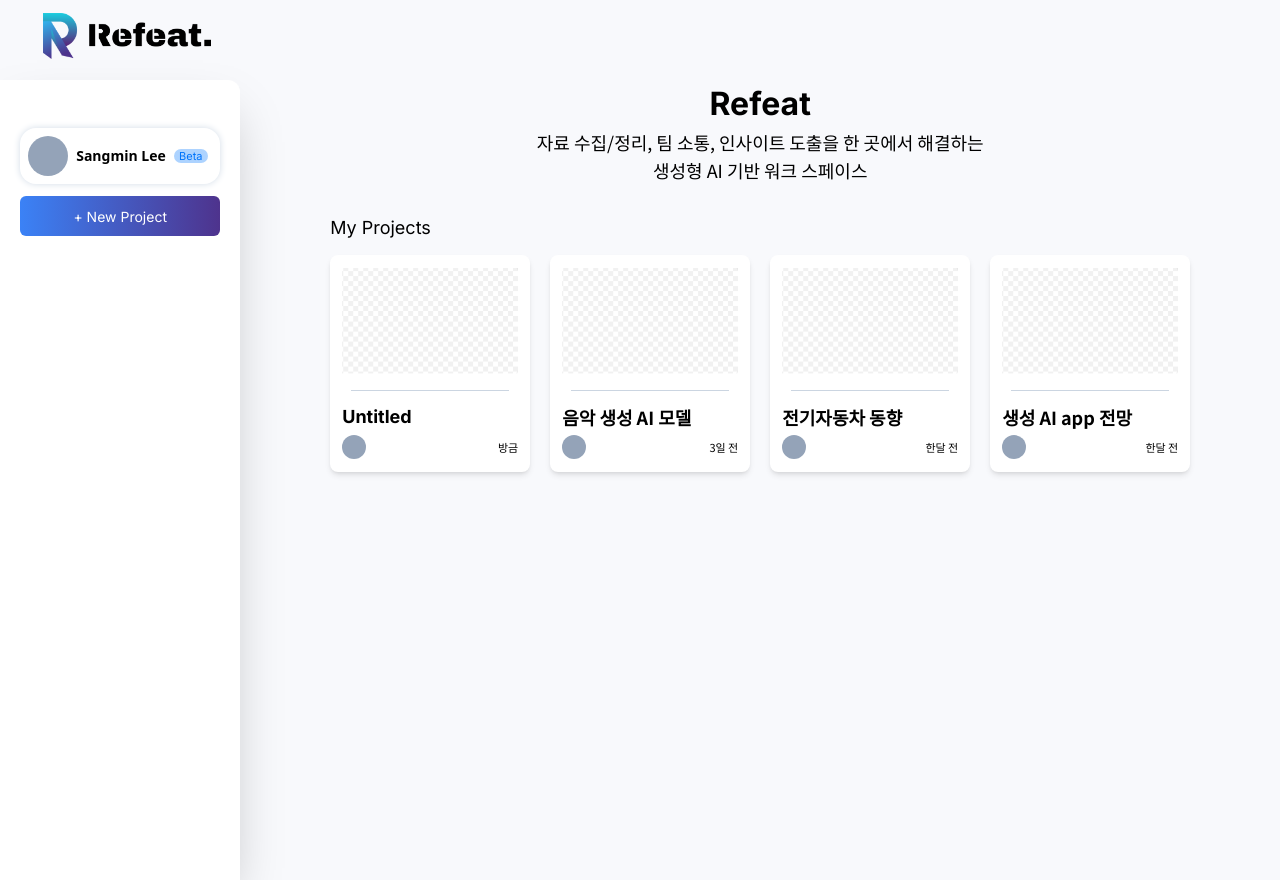
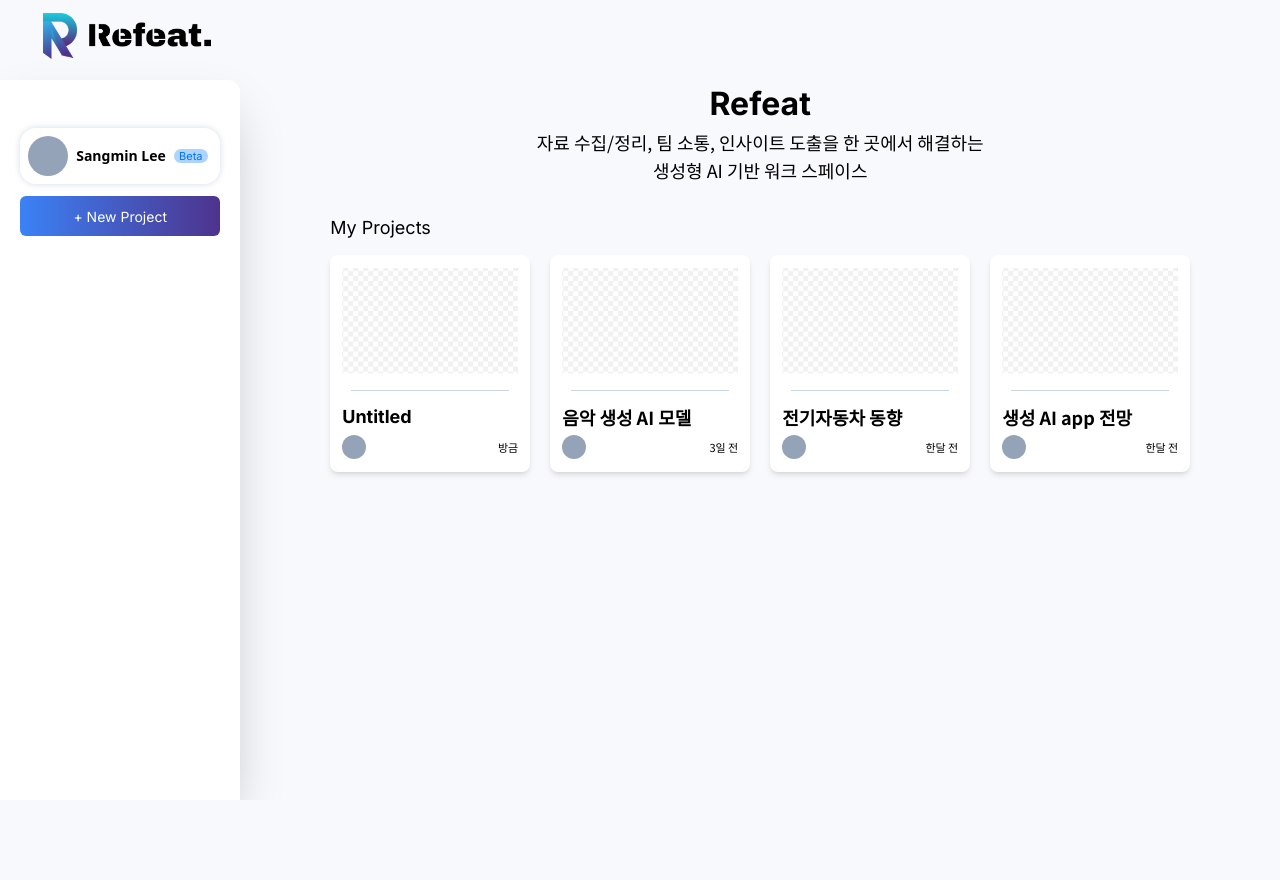
Before and after one commit to Refeat/refeat_FE, a Next.js app: page /en in a window 1280 px wide. After the commit the page ends 800 px from the top, so only its background shows below. Built offline with nearby package versions, Linux system fonts and the light colour scheme.

Commit message:
design: css typo fixed, main height removed #9

```diff
--- a/src/app/[locale]/page.tsx
+++ b/src/app/[locale]/page.tsx
@@ -13,7 +13,7 @@
 
 export default function Home() {
   return (
-    <main className="flex min-h-screen min-w-screen">
+    <main className="flex min-w-screen">
       <SideBar />
       <Flex dir="col" ai="center" className="w-full gap-[30px]">
         <Flex dir="col" ai="center">
--- a/src/components/Oragnism/SideBar/SideBar.tsx
+++ b/src/components/Oragnism/SideBar/SideBar.tsx
@@ -18,7 +18,7 @@
       dir="col"
       ai="center"
       jc="start"
-      className="w-[296px] h-[90포] rounded-tr-xl shadow-2xl bg-white"
+      className="w-[296px] h-[90vh] rounded-tr-xl shadow-2xl bg-white"
     >
       <Modal content={<ProfileEdit />}>
         <ProfileCard name="Sangmin Lee" className="mt-[48px]" />
```
